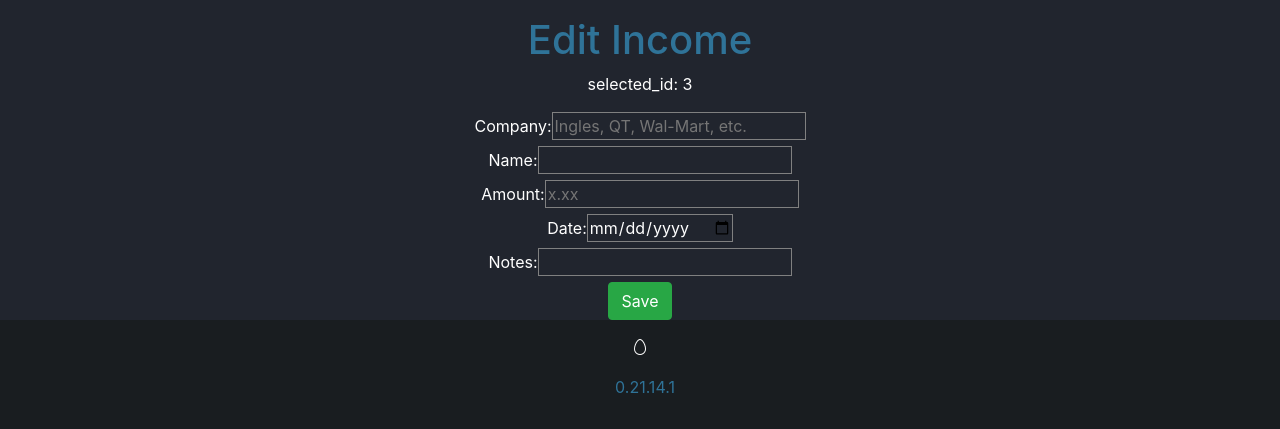
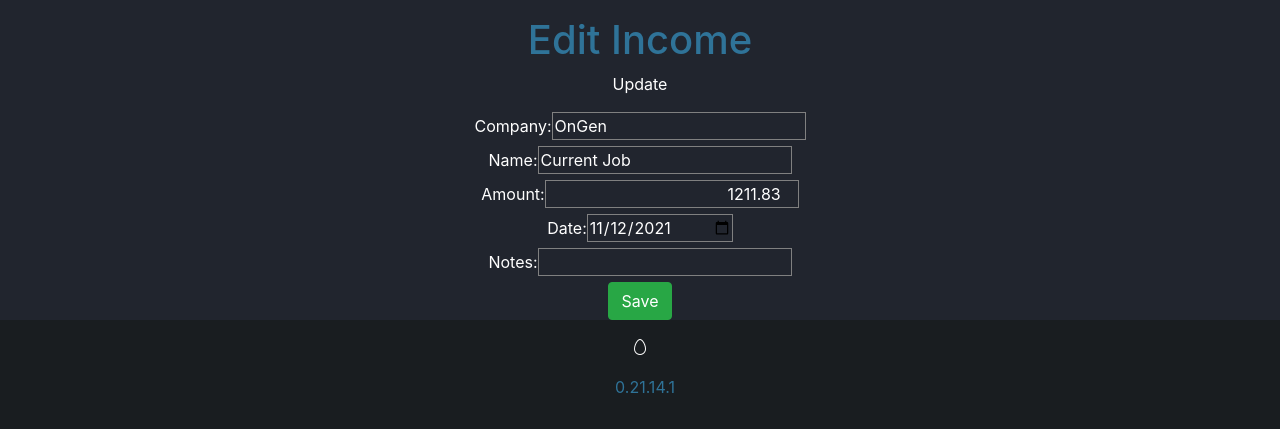
Before and after one commit to nmerck1/Life_Management, a PHP site: the page made by includes/finances.inc.php in a window 1280 px wide. Shown: the part 72-501 px from the top of the page. Run offline with PHP 8.4, Linux system fonts and the light colour scheme; data comes from the database, SQL or seed files in the repository; some libraries are stand-ins or nearby versions.

Commit message:
Added ability to add or update incomes

```diff
--- a/includes/finances.inc.php
+++ b/includes/finances.inc.php
@@ -45,7 +45,7 @@ if (isset($_GET['update_type'])){
 ?>
 
 <script type="text/javascript">
-	function send_expense_to_ajax(){
+	function send_to_ajax(){
 		// setup the ajax request
 		var xhttp = new XMLHttpRequest();
 		// get variables from inputs below:
@@ -55,8 +55,10 @@ if (isset($_GET['update_type'])){
 
 		var company = document.getElementById('company');
 		var name = document.getElementById('name');
+		if (form_type.innerHTML == "Expense"){
 			var category = document.getElementById('category');
 			var category_value = category.options[category.selectedIndex].value;
+		}
 		var amount = document.getElementById("amount");
 		var date = document.getElementById('date');
 		var notes = document.getElementById('notes');
@@ -69,7 +71,9 @@ if (isset($_GET['update_type'])){
 
 		query_string += "&company=" + company.value;
 		query_string += "&name=" + name.value;
+		if (form_type.innerHTML == "Expense"){
 			query_string += "&category=" + category_value;
+		}
 		query_string += "&amount=" + amount.value;
 		query_string += "&date=" + date.value;
 		query_string += "&notes=" + notes.value;
@@ -169,40 +173,68 @@ if (isset($_GET['update_type'])){
 								echo '<input type="text" id="notes" value="'.$notes.'"></input>';
 								echo '<br>';
 
-								echo '<button style="margin:auto; display:inherit;" name="save_button" onclick="send_expense_to_ajax();" value="Save" class="btn btn-success btn-md">Save</button>';
+								echo '<button style="margin:auto; display:inherit;" name="save_button" onclick="send_to_ajax();" value="Save" class="btn btn-success btn-md">Save</button>';
 							echo '</div>';
 						} elseif ($form_type == 'Income') {
+								// default variables
+								$update_type = "";
+								$company = "";
+								$name = "";
+								$amount = 0.00;
+								$date = date('Y-m-d');	// default to today
+								$notes = "";
 								// check if there is an id, then we are either editing or deleting an existing record
-							if ($selected_id != NULL) {
-								// this is a currently existing record
+								if ($selected_id != NULL) {// this is a currently existing record
 									echo '<h1>Edit Income</h1>';
 									$update_type = 'Update';
+									// load variables from selected_id
+									// get values from selected id in table:
+										$sql = "SELECT * FROM finance_incomes WHERE fi_id = '".$selected_id."' ";
+										$dbh = new Dbh();
+										$stmt = $dbh->connect()->query($sql);
+										//echo $sql;
+										// should only populate one row of data
+										while ($row = $stmt->fetch()) {
+											//echo $row['fe_company'];
+											$company = $row['fi_company'];
+											$name = $row['fi_name'];
+											// format date
+											//echo $row['fe_date'];
+											$get_date = date_create($row['fi_date']);
+											$formatted_date = date_format($get_date, 'Y-m-d');
+											//echo $formatted_date;
+											$date = $formatted_date;
+											$amount = $row['fi_amount'];
+											$notes = $row['fi_notes'];
+										}
 								} else {
 									// this is a new record we are creating
 									echo '<h1>Add New Income</h1>';
 									$update_type = 'Insert';
 								}
+								echo '<p id="update_type" value="'.$update_type.'">'.$update_type.'</p>';
 								// print the form type here
 								echo '<div class="container">';
-							 	echo '<p id="selected_id" value="'.$selected_id.'">selected_id: '.$selected_id.'</p>';
+									//echo '<p id="selected_id" value="'.$selected_id.'">selected_id: '.$selected_id.'</p>';
+									//echo '<p id="update_type" value="'.$update_type.'">update_type: '.$update_type.'</p>';
 
 									echo '<label>Company: </label>';
-								echo '<input type="text" id="company" placeholder="Ingles, QT, Wal-Mart, etc."></input>';
+									echo '<input type="text" id="company" value="'.$company.'" placeholder="Ingles, QT, Wal-Mart, etc."></input>';
 									echo '<br>';
 									echo '<label>Name: </label>';
-								echo '<input type="text" id="name"></input>';
+									echo '<input type="text" id="name" value="'.$name.'"></input>';
 									echo '<br>';
 									echo '<label>Amount: </label>';
-								echo '<input type="number" id="amount" placeholder="x.xx"></input>';
+									echo '<input type="number" id="amount" value="'.$amount.'" placeholder="x.xx" style="text-align:right;"></input>';
 									echo '<br>';
 									echo '<label>Date: </label>';
-								echo '<input type="date" id="date"></input>';
+									echo '<input type="date" id="date" value="'.$date.'"></input>';
 									echo '<br>';
 									echo '<label>Notes: </label>';
-								echo '<input type="text" id="notes"></input>';
+									echo '<input type="text" id="notes" value="'.$notes.'"></input>';
 									echo '<br>';
 
-								echo '<button style="margin:auto; display:inherit;" name="save_button" onclick="send_income_to_ajax();" value="Save" class="btn btn-success btn-md">Save</button>';
+									echo '<button style="margin:auto; display:inherit;" name="save_button" onclick="send_to_ajax();" value="Save" class="btn btn-success btn-md">Save</button>';
 								echo '</div>';
 						}	elseif ($form_type == 'Passive') {
 							// check if there is an id, then we are either editing or deleting an existing record
@@ -219,7 +251,7 @@ if (isset($_GET['update_type'])){
 							echo '<div class="container">';
 								echo '<p id="selected_id" value="'.$selected_id.'">selected_id: '.$selected_id.'</p>';
 
-								echo '<button style="margin:auto; display:inherit;" name="save_button" onclick="send_passive_to_ajax();" value="Save" class="btn btn-success btn-md">Save</button>';
+								echo '<button style="margin:auto; display:inherit;" name="save_button" onclick="send_to_ajax();" value="Save" class="btn btn-success btn-md">Save</button>';
 							echo '</div>';
 						}	elseif ($form_type == 'Bill') {
 							// check if there is an id, then we are either editing or deleting an existing record
@@ -236,7 +268,7 @@ if (isset($_GET['update_type'])){
 							echo '<div class="container">';
 								echo '<p id="selected_id" value="'.$selected_id.'">selected_id: '.$selected_id.'</p>';
 
-								echo '<button style="margin:auto; display:inherit;" name="save_button" onclick="send_bill_to_ajax();" value="Save" class="btn btn-success btn-md">Save</button>';
+								echo '<button style="margin:auto; display:inherit;" name="save_button" onclick="send_to_ajax();" value="Save" class="btn btn-success btn-md">Save</button>';
 							echo '</div>';
 						}
 					} else {
```
Lines whose indentation alone changed are shown as unchanged.
